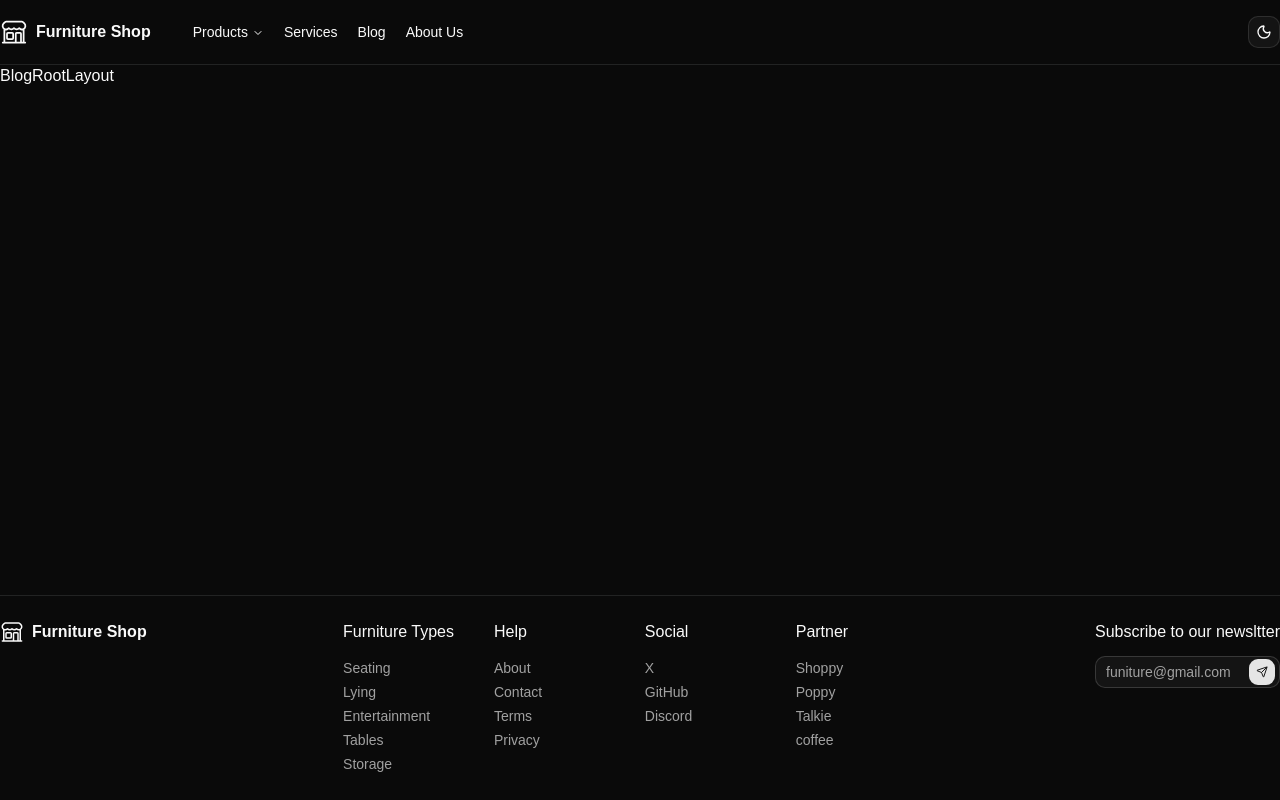
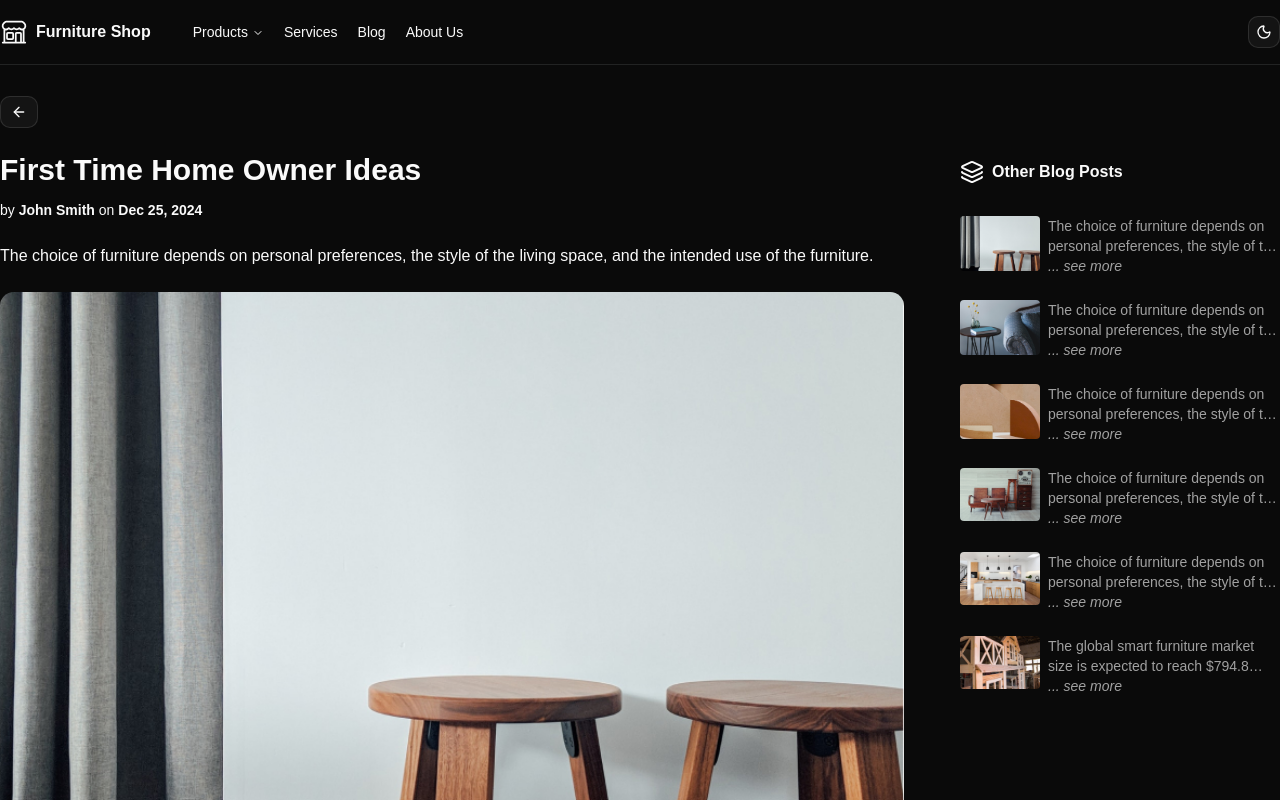
Before and after one commit to WaiKyawMyo/furniture-web, a React (Vite) app: page /blogs/uuid1 in a window 1280 px wide. Shown: the top 800 px of the page. Built offline with nearby package versions, Linux system fonts and the light colour scheme.

Commit message:
Product detail finish

```diff
--- a/package.json
+++ b/package.json
@@ -15,6 +15,7 @@
     "@tailwindcss/vite": "^4.2.2",
     "class-variance-authority": "^0.7.1",
     "clsx": "^2.1.1",
+    "dompurify": "^3.4.0",
     "embla-carousel-autoplay": "^8.6.0",
     "embla-carousel-react": "^8.6.0",
     "lucide-react": "^1.7.0",
--- a/src/Pages/blogs/Blog.tsx
+++ b/src/Pages/blogs/Blog.tsx
@@ -1,8 +1,12 @@
-import React from 'react'
+import BlogPostList from "@/components/blogs/BlogPostList"
+import { posts } from "@/data/posts"
 
 const Blog = () => {
   return (
-    <div>Blog</div>
+    <div className="container mx-auto">
+        <h1 className="mt-8 text-2xl font-bold text-center md:text-left">Latest Blog Posts</h1>
+        <BlogPostList posts={posts}/>
+    </div>
   )
 }
 
--- a/src/Pages/blogs/BlogDetail.tsx
+++ b/src/Pages/blogs/BlogDetail.tsx
@@ -1,10 +1,78 @@
-import { useParams } from "react-router"
+import RichTextRender from "@/components/blogs/RichTextRender";
+import { Icons } from "@/components/icons";
+import { Button } from "@/components/ui/button";
+import { posts } from "@/data/posts";
+import { Link, useParams } from "react-router";
 
 const BlogDetail = () => {
-    const {postId} = useParams()
+  const { postId } = useParams();
+  const post = posts.find((post) => post.id === postId);
   return (
-    <div>BlogDetail :{postId}</div>
-  )
-}
+    <div className="container mx-auto px-4 lg:px-0">
+      <section className="flex flex-col lg:flex-row">
+        <section className="w-full lg:w-3/4 lg:pr-14 ">
+          <Button variant="outline" asChild className="mb-6 mt-8">
+            <Link to={"/blogs"}>
+              <Icons.ArrowLeft />
+            </Link>
+          </Button>
+          {post ? (
+            <>
+              <h2 className="text-3xl font-extrabold mb-3">{post.title}</h2>
+              <div className=" text-sm">
+                <span>
+                  by <span className="font-[600]">{post.author}</span> on
+                  <span className="font-[600]"> {post.updated_at}</span>
+                </span>
+              </div>
 
-export default BlogDetail
+              <h3 className="text-base font-[400] my-6">{post.content}</h3>
+              <img
+                src={post.image}
+                alt={post.title}
+                className="w-full rounded-xl"
+              />
+              <RichTextRender content={post.body} className="my-8" />
+              <div className="mb-12 space-x-2">
+                {post.tags.map((tag) => (
+                  <Button variant="secondary">{tag}</Button>
+                ))}
+              </div>
+            </>
+          ) : (
+            <p className="mb-16 mt-8 text-center text-xl font-bold text-muted-foreground lg:mt-24">
+              No Post found
+            </p>
+          )}
+        </section>
+        <section className="w-full lg:w-1/4 lg:mt-24">
+          <div className=" mb-8 flex items-center gap-2 text-base font-semibold">
+            <Icons.layers />
+            <h3 className="">Other Blog Posts</h3>
+          </div>
+          <div className="grid grid-col-1 md:grid-col-2 lg:grid-cols-1 ">
+            {posts.map((post) => (
+              <Link
+                key={post.id}
+                to={`/blogs/${post.id}`}
+                className="mb-6 flex items-start gap-2"
+              >
+                <img
+                  src={post.image}
+                  alt="blog post"
+                  className="w-1/4 rounded "
+                />
+                <div className="w-3/4 text-sm font-[500] text-muted-foreground">
+                  <p className="line-clamp-2">{post.content}</p>
+                  <i className="">... see more</i>
+                </div>
+              </Link>
+            ))}
+          </div>
+        </section>
+      </section>
+    </div>
+  );
+};
+
+export default BlogDetail;
--- a/src/Pages/blogs/BlogRootLayout.tsx
+++ b/src/Pages/blogs/BlogRootLayout.tsx
@@ -1,7 +1,8 @@
+import { Outlet } from "react-router"
 
 const BlogRootLayout = () => {
   return (
-    <div>BlogRootLayout</div>
+    <div><Outlet/></div>
   )
 }
 
--- /dev/null
+++ b/src/components/blogs/BlogPostList.tsx
@@ -0,0 +1,34 @@
+import type { Post } from "@/types";
+
+import { Link } from "react-router";
+
+interface PostProps {
+  posts: Post[];
+}
+const BlogPostList = ({ posts }: PostProps) => {
+  return (
+    <div className="my-8 grid grid-cols-1 gap-16 px-4 md:grid-cols-2 lg:grid-cols-3 md:px-0">
+      {posts.map((post) => (
+        <Link key={post.id} to={`/blogs/${post.id}`}>
+          <img
+            src={post.image}
+            alt="Blog post"
+            className="w-full rounded-xl mb-4"
+          />
+          <h2 className="line-clamp-1 font-extrabold">{post.title}</h2>
+          <h3 className="line-clamp-3 ml-4 font-semibold my-2 text-base font-[400]">
+            {post.content}
+          </h3>
+          <div className=" text-sm">
+            <span>
+              by <span className="font-[600]">{post.author}</span> on
+              <span className="font-[600]"> {post.updated_at}</span>
+            </span>
+          </div>
+        </Link>
+      ))}
+    </div>
+  );
+};
+
+export default BlogPostList;
--- /dev/null
+++ b/src/components/blogs/RichTextRender.tsx
@@ -0,0 +1,16 @@
+import Dompurify from "dompurify"
+
+interface Props extends React.HTMLAttributes <HTMLDivElement> {
+        content : string
+    }
+const RichTextRender = ({content,className}: Props) => {
+
+    const sanitizedContent= Dompurify.sanitize(content)
+  return (
+    <div dangerouslySetInnerHTML={{ __html : sanitizedContent}} className={className}/>
+
+
+  )
+}
+
+export default RichTextRender
--- a/src/components/icons.tsx
+++ b/src/components/icons.tsx
@@ -1,4 +1,4 @@
-import {  FileExclamationPointIcon, HomeIcon, MenuIcon,SendIcon, TriangleAlertIcon ,} from "lucide-react";
+import {   ArrowLeftIcon, HomeIcon, LayersIcon, MenuIcon,SendIcon, TriangleAlertIcon ,} from "lucide-react";
  export type IconProps = React.HTMLAttributes<SVGElement>
 export const Icons = {
   logo: (props:IconProps) => (
@@ -20,5 +20,7 @@
   menu: MenuIcon,
   home: HomeIcon,
   send:SendIcon,
+  layers:LayersIcon,
+  ArrowLeft: ArrowLeftIcon,
   Exclamation: TriangleAlertIcon
 };
```
Also changed, not shown: 1 other file (tests, documents, lock files or other folders).
